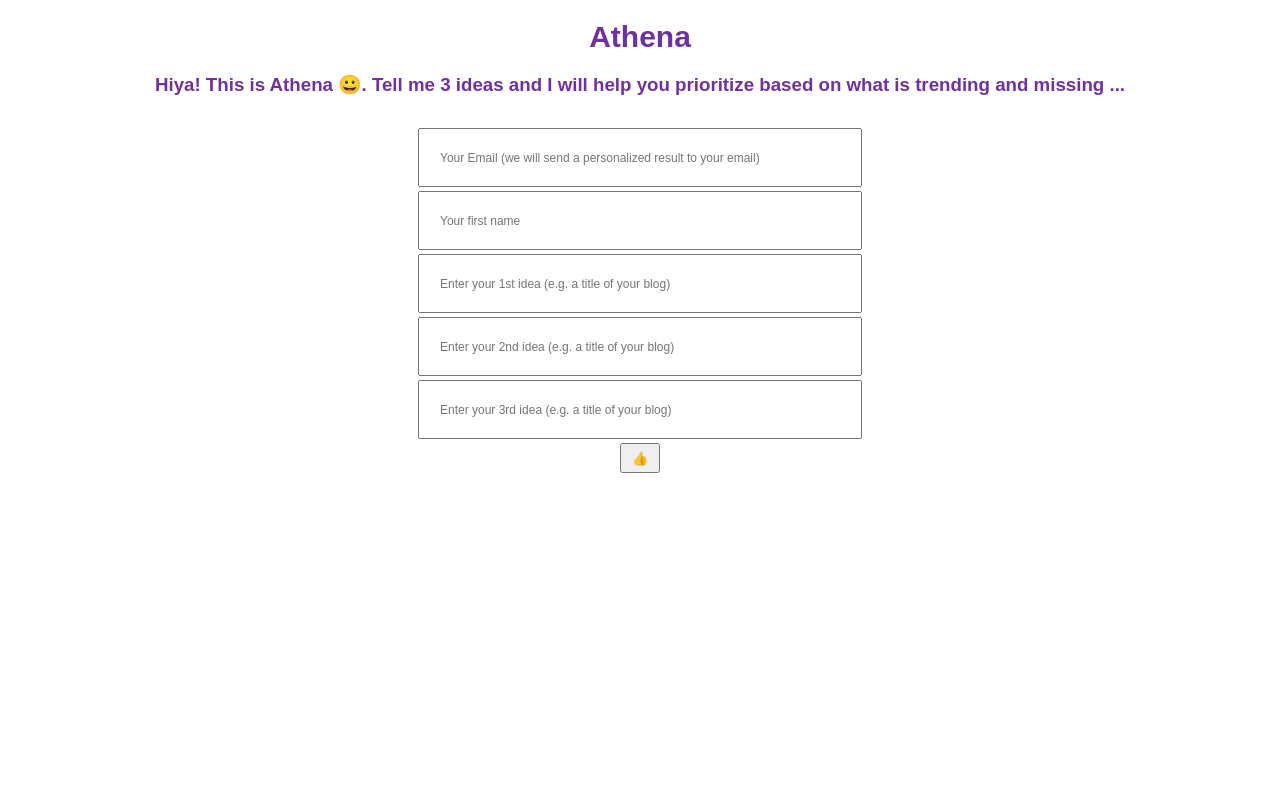
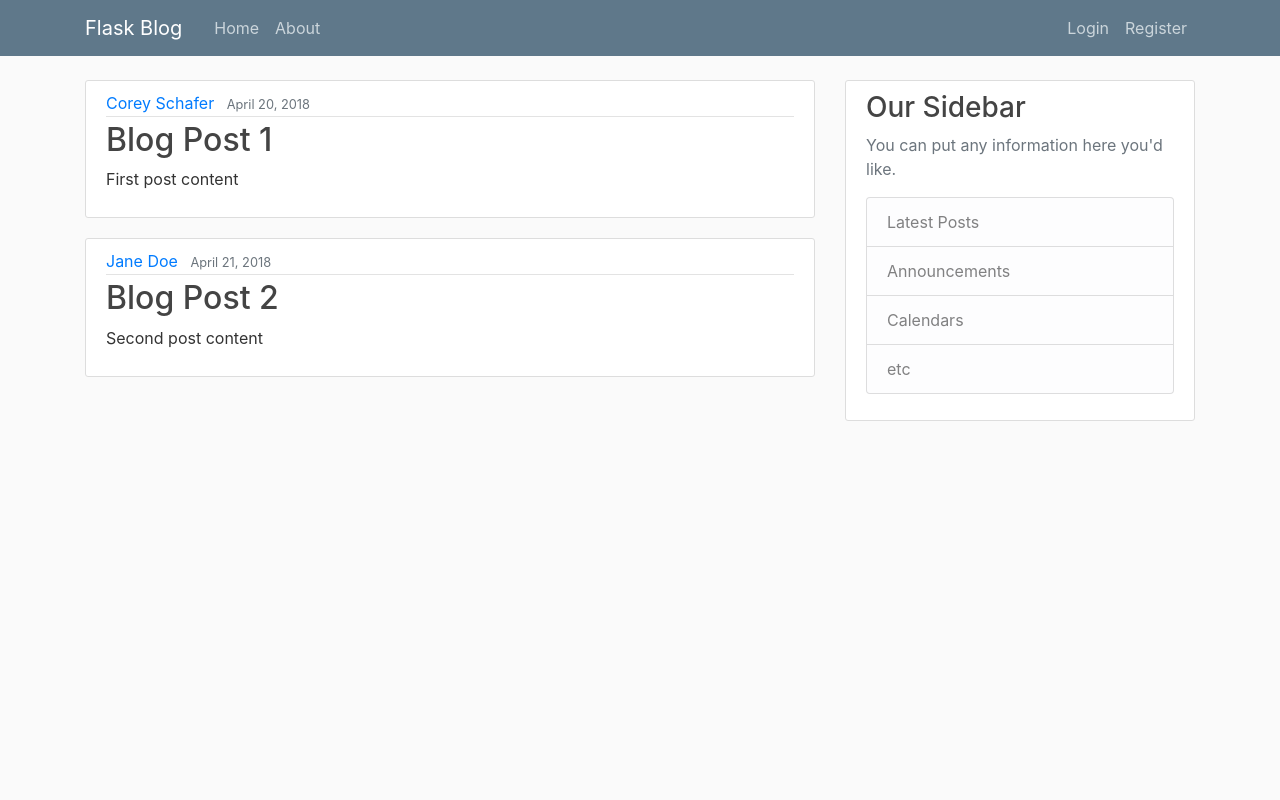
Before and after one commit to ianxxiao/use-athena, a Flask app: page / in a window 1280 px wide. Run offline with Flask 2, Linux system fonts and the light colour scheme; some libraries are stand-ins or nearby versions.

Commit message:
- created new html files for the new user landing page - added bootstrap style

```diff
--- a/athena/__init__.py
+++ b/athena/__init__.py
@@ -18,4 +18,4 @@ create_table()
 # app.config['SQLALCHEMY_DATABASE_URI'] = ''
 # db = SQLAlchemy
 
-from athena import routes
+from athena import user_landing_route
--- a/athena/static/main.css
+++ b/athena/static/main.css
@@ -1,52 +1,80 @@
-html, body {
-    height: 100%;
-    margin : 0;
+body {
+  background: #fafafa;
+  color: #333333;
+  margin-top: 5rem;
 }
 
-.container {
-    margin: 0 auto;
-    width: 100%;
-    height: 100%;
-    color: #6f30a0;
-    overflow: hidden;
-    text-align: center;
+h1, h2, h3, h4, h5, h6 {
+  color: #444444;
 }
 
-.container h1 {
-    font-family: sans-serif;
-    font-size: 30px;
+.bg-steel {
+  background-color: #5f788a;
 }
 
-.container h3 {
-    font-family: sans-serif;
+.site-header .navbar-nav .nav-link {
+  color: #cbd5db;
 }
 
-.container p {
-    font-family: sans-serif;
-    margin: 100px;
+.site-header .navbar-nav .nav-link:hover {
+  color: #ffffff;
 }
 
-.container form {
-    margin: 30px;
+.site-header .navbar-nav .nav-link.active {
+  font-weight: 500;
 }
 
-.container input {
-    width: 400px;
-    height: 15px;
-    font-size: 12px;
-    margin: 2px;
-    padding: 20px;
-    transition: all 0.2s ease-in-out;
+.content-section {
+  background: #ffffff;
+  padding: 10px 20px;
+  border: 1px solid #dddddd;
+  border-radius: 3px;
+  margin-bottom: 20px;
 }
 
-.container button {
-    width: 40px;
-    height: 30px;
-    margin: 2px;
-
+.article-title {
+  color: #444444;
 }
 
-.message  {
-    font-family: sans-serif;
-    font-size: 30px;
+a.article-title:hover {
+  color: #428bca;
+  text-decoration: none;
 }
+
+.article-content {
+  white-space: pre-line;
+}
+
+.article-img {
+  height: 65px;
+  width: 65px;
+  margin-right: 16px;
+}
+
+.article-metadata {
+  padding-bottom: 1px;
+  margin-bottom: 4px;
+  border-bottom: 1px solid #e3e3e3
+}
+
+.article-metadata a:hover {
+  color: #333;
+  text-decoration: none;
+}
+
+.article-svg {
+  width: 25px;
+  height: 25px;
+  vertical-align: middle;
+}
+
+.account-img {
+  height: 125px;
+  width: 125px;
+  margin-right: 20px;
+  margin-bottom: 16px;
+}
+
+.account-heading {
+  font-size: 2.5rem;
+}
--- /dev/null
+++ b/athena/templates/about.html
@@ -0,0 +1,4 @@
+{% extends "layout.html" %}
+{% block content %}
+    <h1>About Page</h1>
+{% endblock content %}
--- /dev/null
+++ b/athena/templates/home.html
@@ -0,0 +1,15 @@
+{% extends "layout.html" %}
+{% block content %}
+    {% for post in posts %}
+        <article class="media content-section">
+          <div class="media-body">
+            <div class="article-metadata">
+              <a class="mr-2" href="#">{{ post.author }}</a>
+              <small class="text-muted">{{ post.date_posted }}</small>
+            </div>
+            <h2><a class="article-title" href="#">{{ post.title }}</a></h2>
+            <p class="article-content">{{ post.content }}</p>
+          </div>
+        </article>
+    {% endfor %}
+{% endblock content %}
--- /dev/null
+++ b/athena/templates/layout.html
@@ -0,0 +1,69 @@
+<!DOCTYPE html>
+<html>
+<head>
+    <!-- Required meta tags -->
+    <meta charset="utf-8">
+    <meta name="viewport" content="width=device-width, initial-scale=1, shrink-to-fit=no">
+
+    <!-- Bootstrap CSS -->
+    <link rel="stylesheet" href="https://maxcdn.bootstrapcdn.com/bootstrap/4.0.0/css/bootstrap.min.css" integrity="sha384-Gn5384xqQ1aoWXA+058RXPxPg6fy4IWvTNh0E263XmFcJlSAwiGgFAW/dAiS6JXm" crossorigin="anonymous">
+
+    <link rel="stylesheet" type="text/css" href="{{ url_for('static', filename='main.css') }}">
+
+    {% if title %}
+        <title>Flask Blog - {{ title }}</title>
+    {% else %}
+        <title>Flask Blog</title>
+    {% endif %}
+</head>
+<body>
+    <header class="site-header">
+      <nav class="navbar navbar-expand-md navbar-dark bg-steel fixed-top">
+        <div class="container">
+          <a class="navbar-brand mr-4" href="/">Flask Blog</a>
+          <button class="navbar-toggler" type="button" data-toggle="collapse" data-target="#navbarToggle" aria-controls="navbarToggle" aria-expanded="false" aria-label="Toggle navigation">
+            <span class="navbar-toggler-icon"></span>
+          </button>
+          <div class="collapse navbar-collapse" id="navbarToggle">
+            <div class="navbar-nav mr-auto">
+              <a class="nav-item nav-link" href="/">Home</a>
+              <a class="nav-item nav-link" href="/about">About</a>
+            </div>
+            <!-- Navbar Right Side -->
+            <div class="navbar-nav">
+              <a class="nav-item nav-link" href="/login">Login</a>
+              <a class="nav-item nav-link" href="/register">Register</a>
+            </div>
+          </div>
+        </div>
+      </nav>
+    </header>
+    <main role="main" class="container">
+      <div class="row">
+        <div class="col-md-8">
+          {% block content %}{% endblock %}
+        </div>
+        <div class="col-md-4">
+          <div class="content-section">
+            <h3>Our Sidebar</h3>
+            <p class='text-muted'>You can put any information here you'd like.
+              <ul class="list-group">
+                <li class="list-group-item list-group-item-light">Latest Posts</li>
+                <li class="list-group-item list-group-item-light">Announcements</li>
+                <li class="list-group-item list-group-item-light">Calendars</li>
+                <li class="list-group-item list-group-item-light">etc</li>
+              </ul>
+            </p>
+          </div>
+        </div>
+      </div>
+    </main>
+
+
+    <!-- Optional JavaScript -->
+    <!-- jQuery first, then Popper.js, then Bootstrap JS -->
+    <script src="https://code.jquery.com/jquery-3.2.1.slim.min.js" integrity="sha384-KJ3o2DKtIkvYIK3UENzmM7KCkRr/rE9/Qpg6aAZGJwFDMVNA/GpGFF93hXpG5KkN" crossorigin="anonymous"></script>
+    <script src="https://cdnjs.cloudflare.com/ajax/libs/popper.js/1.12.9/umd/popper.min.js" integrity="sha384-ApNbgh9B+Y1QKtv3Rn7W3mgPxhU9K/ScQsAP7hUibX39j7fakFPskvXusvfa0b4Q" crossorigin="anonymous"></script>
+    <script src="https://maxcdn.bootstrapcdn.com/bootstrap/4.0.0/js/bootstrap.min.js" integrity="sha384-JZR6Spejh4U02d8jOt6vLEHfe/JQGiRRSQQxSfFWpi1MquVdAyjUar5+76PVCmYl" crossorigin="anonymous"></script>
+</body>
+</html>
--- /dev/null
+++ b/athena/user_landing_route.py
@@ -0,0 +1,27 @@
+from athena import flask_app as app
+from flask import render_template, request, g
+
+posts = [
+    {
+        'author': 'Corey Schafer',
+        'title': 'Blog Post 1',
+        'content': 'First post content',
+        'date_posted': 'April 20, 2018'
+    },
+    {
+        'author': 'Jane Doe',
+        'title': 'Blog Post 2',
+        'content': 'Second post content',
+        'date_posted': 'April 21, 2018'
+    }
+]
+
+@app.route("/")
+@app.route("/home")
+def home():
+    return render_template('home.html', posts=posts)
+
+
+@app.route("/about")
+def about():
+    return render_template('about.html', title='About')
```
Also changed, not shown: athena/static/old.css (added, +52 -0 lines).
